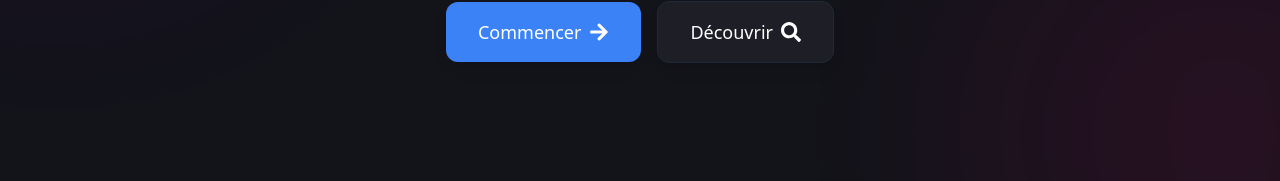
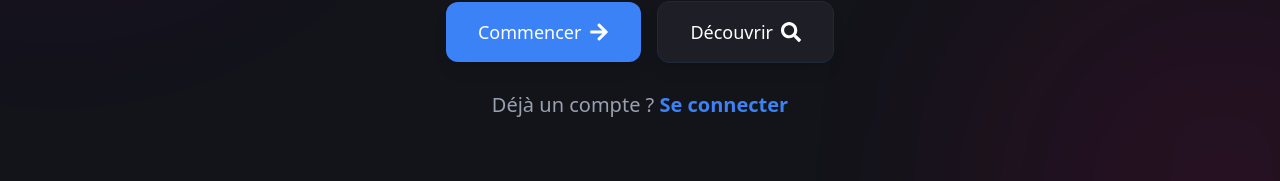
Before and after one commit to Biohazardyee/3PROJ-Team2, a React (Vite) app in the folder clients/web/: page / in a window 1280 px wide. Shown: the part 359-540 px from the top of the page. Built offline with nearby package versions, Linux system fonts and the light colour scheme.

Commit message:
Add connexion to LandingPages
I added a login link under the buttons to redirect users to the login page.

```diff
--- a/clients/web/src/pages/LandingPage.tsx
+++ b/clients/web/src/pages/LandingPage.tsx
@@ -96,10 +96,17 @@ export const LandingPage: React.FC = () => {
               className="bg-[#1e1e26] border border-gray-800 hover:border-gray-600 text-white px-8 py-4 rounded-xl text-lg flex items-center shadow-lg hover:shadow-purple-700 "
             >
               Découvrir
-
               <FaSearch className="ml-2 w-5 h-5" />
             </button>
           </div>
+
+          {/* Texte sous les boutons */}
+          <p className="mt-7 text-gray-400 text-xl">
+            Déjà un compte ?{" "}
+            <span onClick={() => navigate("/login")} className="text-[#3b82f6] hover:text-[#2563eb] cursor-pointer font-semibold">
+              Se connecter
+            </span>
+          </p>
         </div>
       </section>
 
```
